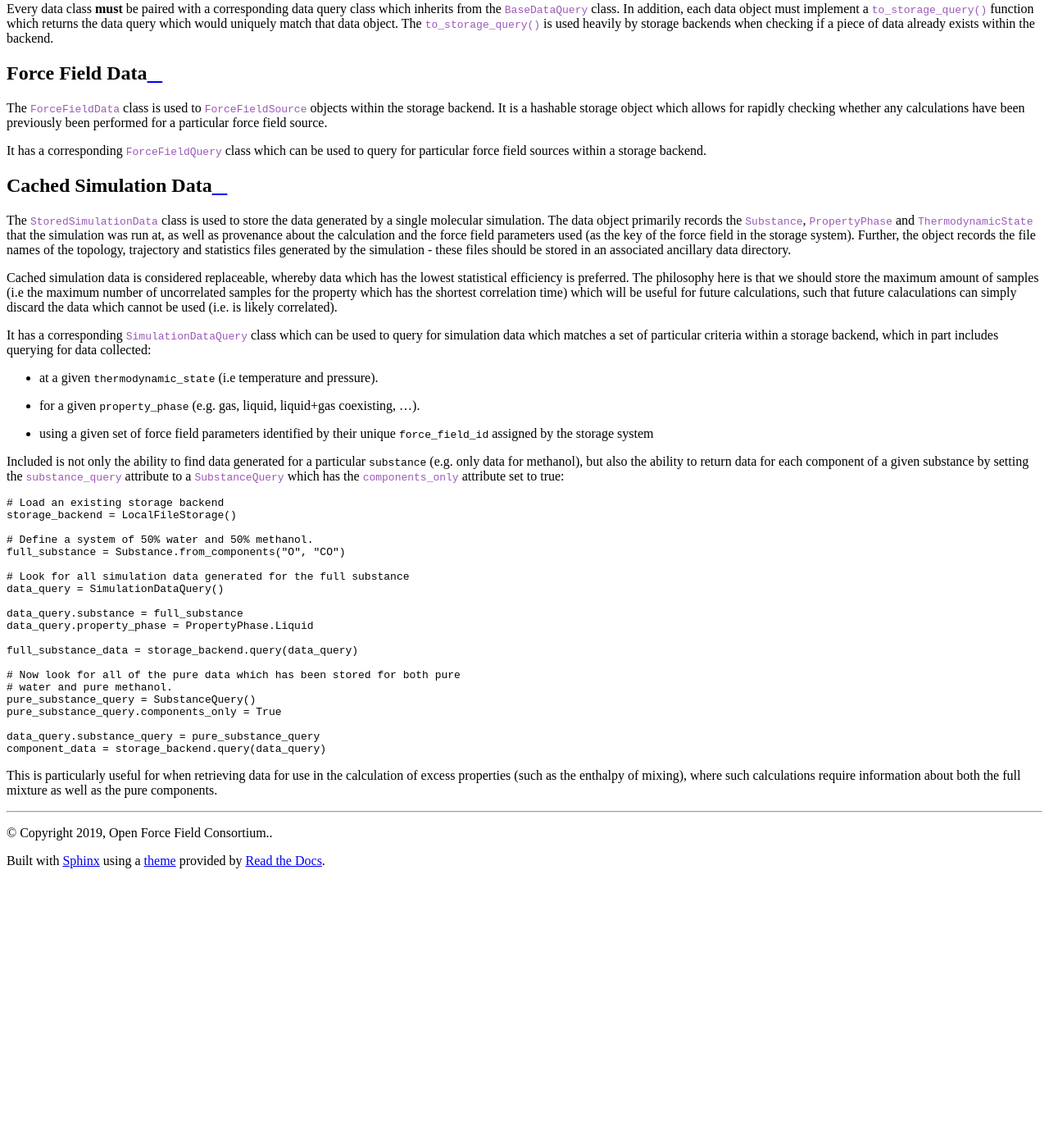
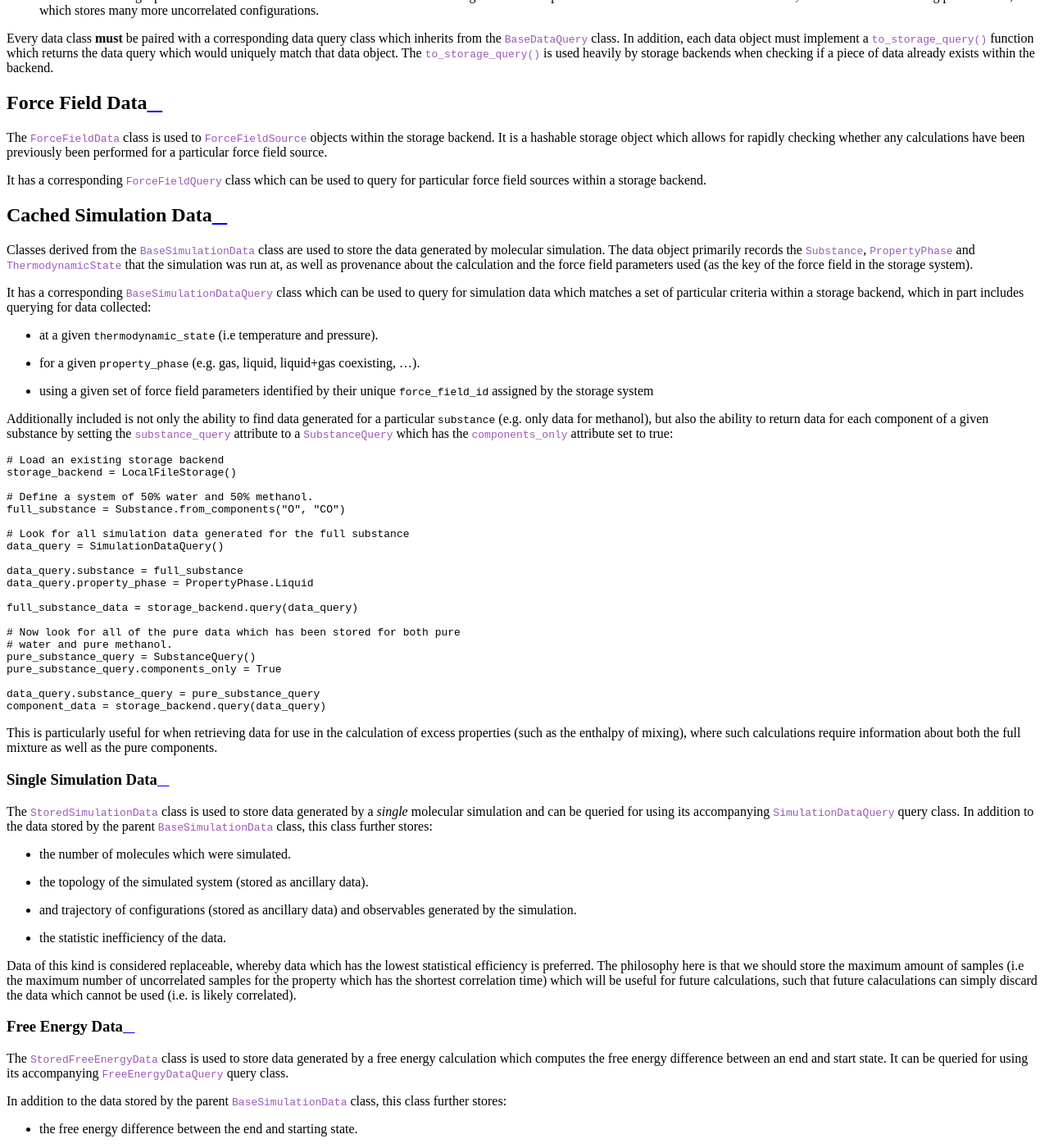
Before and after one commit to openforcefield/openff-evaluator, a Sphinx documentation site: the page built from docs/storage/dataclasses.rst, in a window 1280 px wide and 1400 px high, scrolled down 1598 px. Shown: the whole window at 82% size. Built offline with Sphinx 7.4.7 and the Read the Docs theme 2.0.0, drawn with Linux system fonts in a browser that asks for light colours; before the commit the page ends 2665 px from its top, so only the background shows below that; some of the changed text lies outside the part shown.

Commit message:
Support caching free energy data (#312)

```diff
--- a/docs/api.rst
+++ b/docs/api.rst
@@ -341,7 +341,9 @@ Storage API
     HashableStoredData
     ForceFieldData
     ReplaceableData
+    BaseSimulationData
     StoredSimulationData
+    StoredFreeEnergyData
 
 **Data Queries**
 
@@ -353,7 +355,9 @@ Storage API
     BaseDataQuery
     SubstanceQuery
     ForceFieldQuery
+    BaseSimulationDataQuery
     SimulationDataQuery
+    FreeEnergyDataQuery
 
 **Attributes**
 
--- a/docs/releasehistory.rst
+++ b/docs/releasehistory.rst
@@ -36,6 +36,7 @@ New Features
 
 * PR `#280 <https://github.com/openforcefield/openff-evaluator/pull/280>`_: Switch to computing thermodynamic gradients.
 * PR `#309 <https://github.com/openforcefield/openff-evaluator/pull/309>`_: Add a date to the timestamp logging output.
+* PR `#312 <https://github.com/openforcefield/openff-evaluator/pull/312>`_: Support caching free energy data.
 
 Behaviour Changes
 """""""""""""""""
--- a/docs/storage/dataclasses.rst
+++ b/docs/storage/dataclasses.rst
@@ -1,26 +1,33 @@
-.. |storage_backend|           replace:: :py:class:`~openff.evaluator.storage.StorageBackend`
+.. |storage_backend|            replace:: :py:class:`~openff.evaluator.storage.StorageBackend`
 
-.. |base_stored_data|          replace:: :py:class:`~openff.evaluator.storage.data.BaseStoredData`
-.. |base_data_query|           replace:: :py:class:`~openff.evaluator.storage.query.BaseDataQuery`
-.. |hashable_stored_data|      replace:: :py:class:`~openff.evaluator.storage.data.HashableStoredData`
-.. |replaceable_data|          replace:: :py:class:`~openff.evaluator.storage.data.ReplaceableData`
+.. |base_stored_data|           replace:: :py:class:`~openff.evaluator.storage.data.BaseStoredData`
+.. |base_data_query|            replace:: :py:class:`~openff.evaluator.storage.query.BaseDataQuery`
+.. |hashable_stored_data|       replace:: :py:class:`~openff.evaluator.storage.data.HashableStoredData`
+.. |replaceable_data|           replace:: :py:class:`~openff.evaluator.storage.data.ReplaceableData`
 
-.. |force_field_data|          replace:: :py:class:`~openff.evaluator.storage.data.ForceFieldData`
-.. |force_field_query|         replace:: :py:class:`~openff.evaluator.storage.query.ForceFieldQuery`
+.. |force_field_data|           replace:: :py:class:`~openff.evaluator.storage.data.ForceFieldData`
+.. |force_field_query|          replace:: :py:class:`~openff.evaluator.storage.query.ForceFieldQuery`
 
-.. |stored_simulation_data|    replace:: :py:class:`~openff.evaluator.storage.data.StoredSimulationData`
-.. |simulation_data_query|     replace:: :py:class:`~openff.evaluator.storage.query.SimulationDataQuery`
-.. |substance_query|           replace:: :py:class:`~openff.evaluator.storage.query.SubstanceQuery`
+.. |substance_query|            replace:: :py:class:`~openff.evaluator.storage.query.SubstanceQuery`
 
-.. |property_phase|            replace:: :py:class:`~openff.evaluator.datasets.PropertyPhase`
-.. |substance|                 replace:: :py:class:`~openff.evaluator.substances.Substance`
-.. |thermodynamic_state|       replace:: :py:class:`~openff.evaluator.thermodynamics.ThermodynamicState`
-.. |force_field_source|        replace:: :py:class:`~openff.evaluator.forcefield.ForceFieldSource`
+.. |base_simulation_data|       replace:: :py:class:`~openff.evaluator.storage.data.BaseSimulationData`
+.. |base_simulation_data_query| replace:: :py:class:`~openff.evaluator.storage.query.BaseSimulationDataQuery`
 
-.. |to_storage_query|          replace:: :py:meth:`~openff.evaluator.storage.data.BaseStoredData.to_storage_query`
+.. |stored_simulation_data|     replace:: :py:class:`~openff.evaluator.storage.data.StoredSimulationData`
+.. |simulation_data_query|      replace:: :py:class:`~openff.evaluator.storage.query.SimulationDataQuery`
 
-.. |substance_query_attr|      replace:: :py:attr:`~openff.evaluator.storage.query.SimulationDataQuery.substance_query`
-.. |components_only|           replace:: :py:attr:`~openff.evaluator.storage.query.SubstanceQuery.components_only`
+.. |stored_free_energy_data|    replace:: :py:class:`~openff.evaluator.storage.data.StoredFreeEnergyData`
+.. |free_energy_data_query|     replace:: :py:class:`~openff.evaluator.storage.query.FreeEnergyDataQuery`
+
+.. |property_phase|             replace:: :py:class:`~openff.evaluator.datasets.PropertyPhase`
+.. |substance|                  replace:: :py:class:`~openff.evaluator.substances.Substance`
+.. |thermodynamic_state|        replace:: :py:class:`~openff.evaluator.thermodynamics.ThermodynamicState`
+.. |force_field_source|         replace:: :py:class:`~openff.evaluator.forcefield.ForceFieldSource`
+
+.. |to_storage_query|           replace:: :py:meth:`~openff.evaluator.storage.data.BaseStoredData.to_storage_query`
+
+.. |substance_query_attr|       replace:: :py:attr:`~openff.evaluator.storage.query.SimulationDataQuery.substance_query`
+.. |components_only|            replace:: :py:attr:`~openff.evaluator.storage.query.SubstanceQuery.components_only`
 
 Data Classes and Queries
 ========================
@@ -57,19 +64,13 @@ a storage backend.
 Cached Simulation Data
 ----------------------
 
-The |stored_simulation_data| class is used to store the data generated by a single molecular simulation. The data object
-primarily records the |substance|, |property_phase| and |thermodynamic_state| that the simulation was run at, as well as
-provenance about the calculation and the force field parameters used (as the key of the force field in the storage
-system). Further, the object records the file names of the topology, trajectory and statistics files generated by the
-simulation - these files should be stored in an associated ancillary data directory.
+Classes derived from the |base_simulation_data| class are used to store the data generated by molecular simulation. The
+data object primarily records the |substance|, |property_phase| and |thermodynamic_state| that the simulation was run
+at, as well as provenance about the calculation and the force field parameters used (as the key of the force field in
+the storage system).
 
-Cached simulation data is considered replaceable, whereby data which has the lowest statistical efficiency is preferred.
-The philosophy here is that we should store the maximum amount of samples (i.e the maximum number of uncorrelated
-samples for the property which has the shortest correlation time) which will be useful for future calculations, such
-that future calaculations can simply discard the data which cannot be used (i.e. is likely correlated).
-
-It has a corresponding |simulation_data_query| class which can be used to query for simulation data which matches a set
-of particular criteria within a storage backend, which in part includes querying for data collected:
+It has a corresponding |base_simulation_data_query| class which can be used to query for simulation data which matches
+a set of particular criteria within a storage backend, which in part includes querying for data collected:
 
 .. rst-class:: spaced-list
 
@@ -78,9 +79,9 @@ of particular criteria within a storage backend, which in part includes querying
     * using a given set of force field parameters identified by their unique ``force_field_id`` assigned by the storage
       system
 
-Included is not only the ability to find data generated for a particular ``substance`` (e.g. only data for methanol),
-but also the ability to return data for each component of a given substance by setting the |substance_query_attr|
-attribute to a |substance_query| which has the |components_only| attribute set to true::
+Additionally included is not only the ability to find data generated for a particular ``substance`` (e.g. only data for
+methanol), but also the ability to return data for each component of a given substance by setting the
+|substance_query_attr| attribute to a |substance_query| which has the |components_only| attribute set to true::
 
     # Load an existing storage backend
     storage_backend = LocalFileStorage()
@@ -107,3 +108,41 @@ attribute to a |substance_query| which has the |components_only| attribute set t
 This is particularly useful for when retrieving data for use in the calculation of excess properties (such as the
 enthalpy of mixing), where such calculations require information about both the full mixture as well as the pure
 components.
+
+Single Simulation Data
+""""""""""""""""""""""
+
+The |stored_simulation_data| class is used to store data generated by a *single* molecular simulation and can be
+queried for using its accompanying |simulation_data_query| query class. In addition to the data stored by the parent
+|base_simulation_data| class, this class further stores:
+
+.. rst-class:: spaced-list
+
+    * the number of molecules which were simulated.
+    * the topology of the simulated system (stored as ancillary data).
+    * and trajectory of configurations (stored as ancillary data) and observables generated by the simulation.
+    * the statistic inefficiency of the data.
+
+Data of this kind is considered replaceable, whereby data which has the lowest statistical efficiency is preferred.
+The philosophy here is that we should store the maximum amount of samples (i.e the maximum number of uncorrelated
+samples for the property which has the shortest correlation time) which will be useful for future calculations, such
+that future calaculations can simply discard the data which cannot be used (i.e. is likely correlated).
+
+Free Energy Data
+""""""""""""""""
+
+The |stored_free_energy_data| class is used to store data generated by a free energy calculation which computes the
+free energy difference between an end and start state. It can be queried for using its accompanying
+|free_energy_data_query| query class.
+
+In addition to the data stored by the parent |base_simulation_data| class, this class further stores:
+
+.. rst-class:: spaced-list
+
+    * the free energy difference between the end and starting state.
+    * the topology of the system (stored as ancillary data).
+    * and trajectory of configurations generated in the starting and end states (stored as ancillary data).
+
+Although data of this kind inherits from the |replaceable_data| base class, all data deposited in a storage backend will
+be retained. At this time no situation can be envisaged that the same free energy data from exactly the same calculation
+will be stored, with the exception of operator errors.
```
Also changed, not shown: 3 other files.
